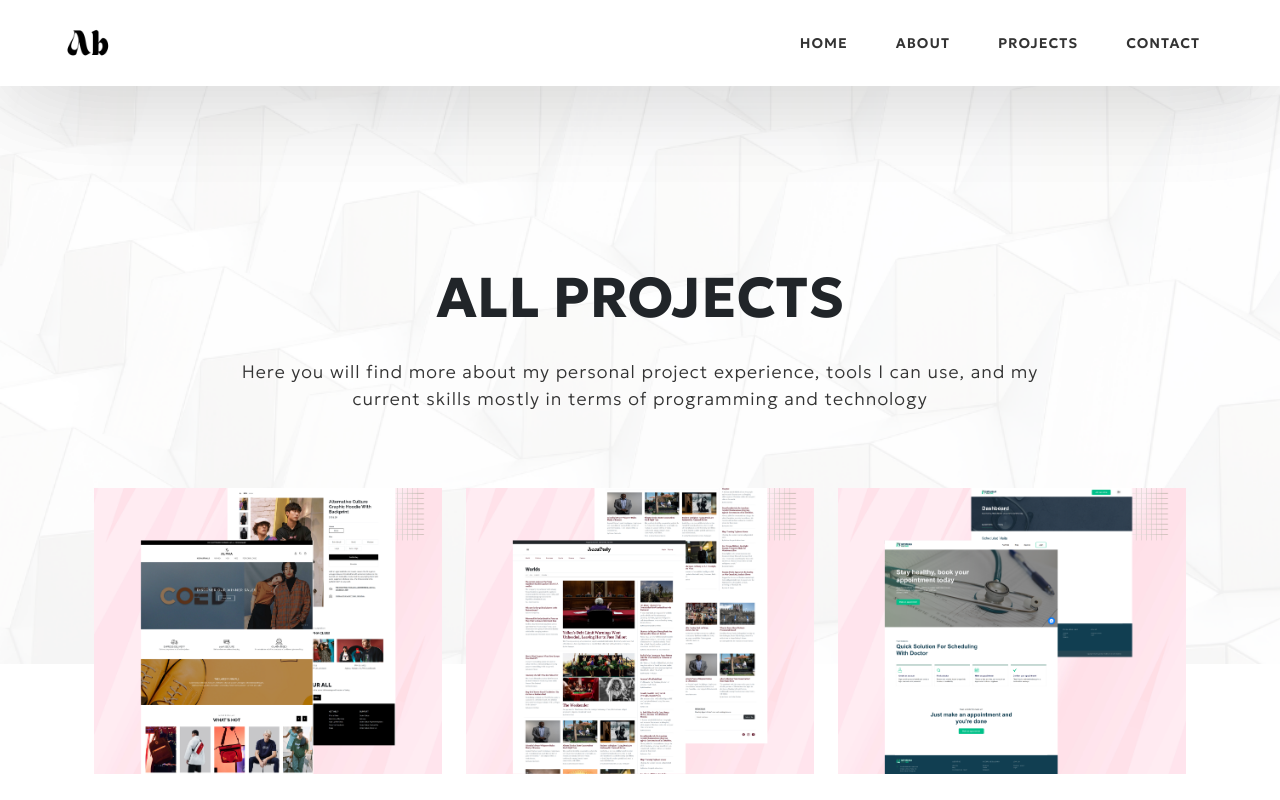
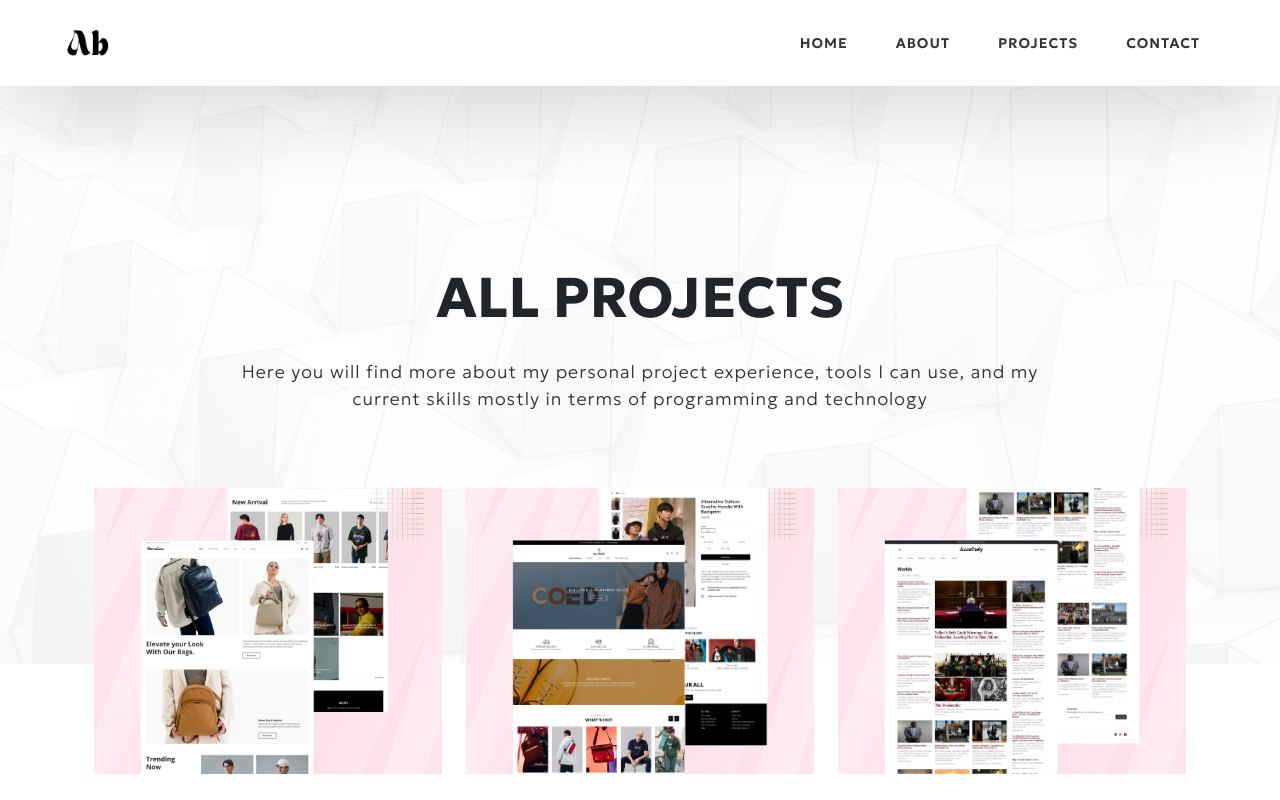
Before and after one commit to artalfred/Portfolio, a React (Create React App) app: page /projects in a window 1280 px wide. Shown: the top 800 px of the page. Built offline with nearby package versions, Linux system fonts and the light colour scheme.

Commit message:
Add projects

```diff
--- a/src/Api.js
+++ b/src/Api.js
@@ -4,16 +4,49 @@ import bayanihan from "./img/project/bayanihan.png";
 import anatoli from "./img/project/anatoli.png";
 import alpha from "./img/project/alpha.png";
 import easyBank from "./img/project/easyBank.png";
+import thriveLuxe from "./img/project/thriveLuxe.png";
 
 import alpha_overview from "./img/others/alpha_overview.png";
 import accuDaily_overview from "./img/others/accuDaily_overview.png";
 import bayanihan_overview from "./img/others/bayanihan_overview.png";
 import anatoli_overview from "./img/others/anatoli_overview.png";
 import easyBank_overview from "./img/others/easyBank_overview.png";
+import triveLuxe_overview from "./img/others/triveLuxe_overview.png";
 
 const projects = [
   {
     id: 0,
+    img: thriveLuxe,
+    other: triveLuxe_overview,
+    name: "ThriveLuxe",
+    description:
+      "My e-commerce web app provides a seamless shopping experience with features such as easy product addition to the cart, customizable quantity increments, effortless product deletion, and a convenient search bar for quick product browsing.",
+    tools: [
+      {
+        id: 1,
+        used: "ReactJS",
+      },
+      {
+        id: 2,
+        used: "Bootstrap",
+      },
+      {
+        id: 3,
+        used: "SASS",
+      },
+      {
+        id: 3,
+        used: "CSS",
+      },
+    ],
+    url: "https://jazzy-churros-b580a3.netlify.app/",
+    overview:
+      "Welcome to my exciting new E-commerce project built using React, Sass, CSS, and Bootstrap. Explore a seamless shopping experience with a beautifully designed and responsive interface. Browse through a wide range of products, add them to your cart, and effortlessly manage your purchases. Enjoy the convenience of an intuitive search bar to find your desired items quickly. Powered by React, my project ensures a smooth and dynamic shopping journey for valued customers like you.",
+    challenges:
+      "While creating this project, one of the challenges I encountered was finding high-quality images that would suit my e-commerce website. It was difficult to source images that matched the aesthetic and requirements of the project, making it a challenge to create a visually appealing and cohesive user interface.",
+  },
+  {
+    id: 1,
     img: alpha,
     other: alpha_overview,
     name: "Alpha",
@@ -40,7 +73,7 @@ const projects = [
       "During development, I faced a challenge working with React's router due to my limited experience as a newcomer. However, I seized the opportunity to learn and grow. I dedicated time to studying React Router through online tutorials, documentation, and sample projects. As a result, I gained a solid understanding of route configuration, parameter handling, and nested routes. This enabled me to successfully implement the required routing functionality in my e-commerce web application.",
   },
   {
-    id: 1,
+    id: 2,
     img: accuDaily,
     other: accuDaily_overview,
     name: "AccuDaily",
@@ -67,7 +100,7 @@ const projects = [
       " I encountered a particularly problem that I couldn't solve on the first try. I encountered difficulties integrating an external API. The data wasn't rendering correctly using the initial approach of the fetch() function. To resolve this, I switched to using Axios, a popular library for API requests in React. I configured Axios, error handling, and leveraged React's state management to successfully retrieve and display the API data in the application.",
   },
   {
-    id: 2,
+    id: 3,
     img: bayanihan,
     other: bayanihan_overview,
     name: "Bayanihan Healthcare",
@@ -94,7 +127,7 @@ const projects = [
       "During the project, we faced the challenge of building a website using only JavaScript without a framework like React. This made development more complex and required us to handle various aspects manually. However, as a group, we collaborated and supported each other to overcome these difficulties. Despite the time constraint of completing the project within one week and three days, we worked diligently and utilized our collective skills to successfully deliver the final product.",
   },
   {
-    id: 3,
+    id: 4,
     img: anatoli,
     other: anatoli_overview,
     name: "Anatoli Services",
@@ -121,7 +154,7 @@ const projects = [
       "During the project, one of the main challenges we faced was a lack of sufficient time due to our part-time bootcamp schedule. Additionally, some of my groupmates had limited availability, making it difficult to collaborate effectively. To overcome these challenges, I took on the responsibility of completing the remaining pages myself. I worked diligently to ensure that the pages I developed were responsive and compatible across different devices, aiming to deliver a cohesive and seamless user experience. Despite the time constraints and limited resources, I strived to meet the project requirements and create a functional and visually appealing landing page.",
   },
   {
-    id: 4,
+    id: 5,
     img: easyBank,
     other: easyBank_overview,
     name: "EasyBank",
```
Also changed, not shown: src/img/others/triveLuxe_overview.png (added), src/img/project/thriveLuxe.png (added).
